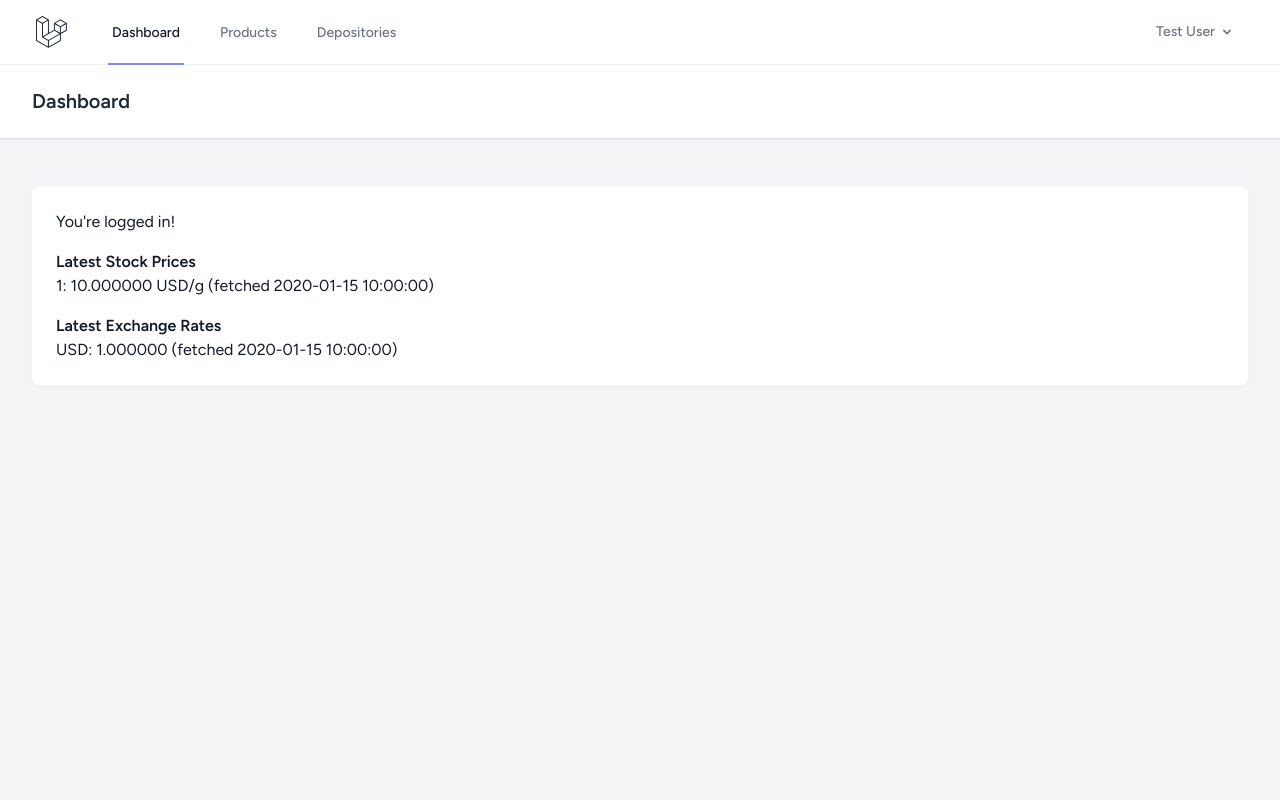
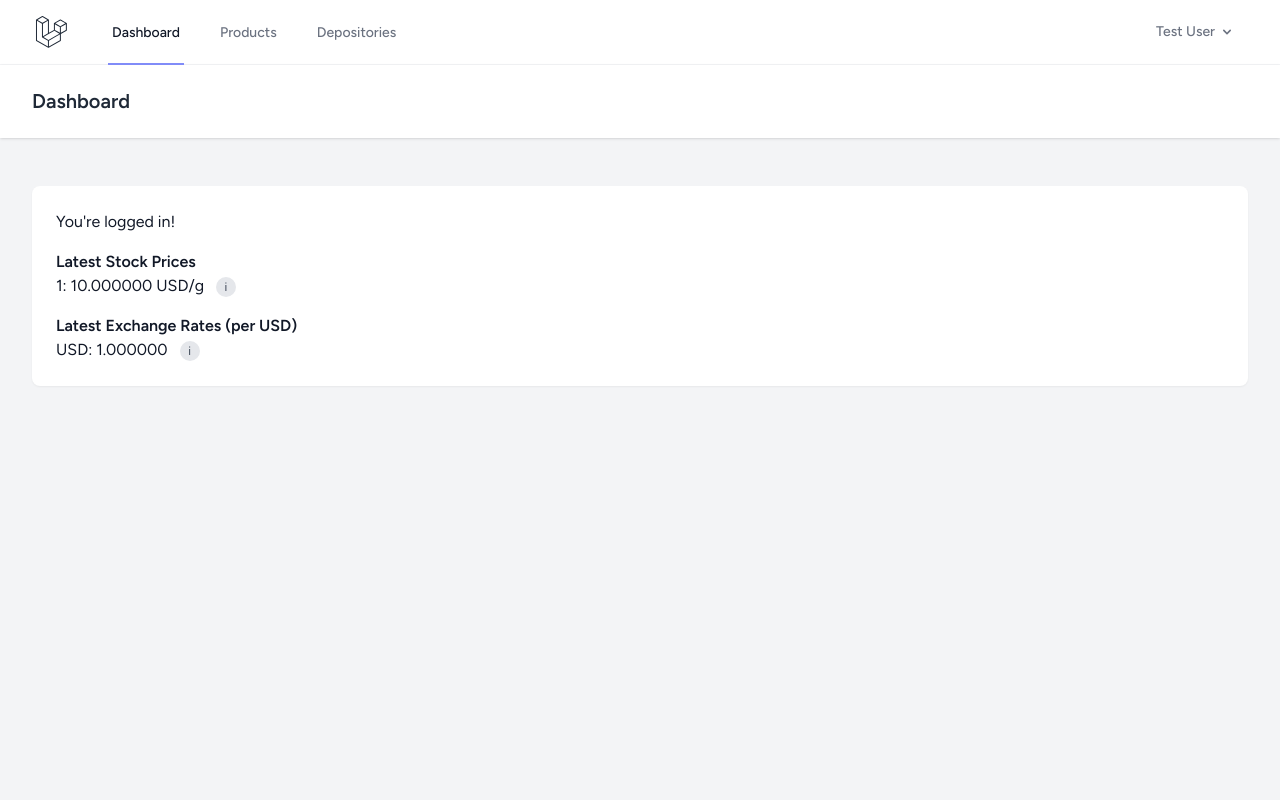
Before and after one commit to ammannbe/AurumStock, a Laravel app: page /dashboard in a window 1280 px wide. Run offline with Laravel 12, Linux system fonts and the light colour scheme; a user stored in the database is signed in; data comes from the database, SQL or seed files in the repository; tables that the repository leaves empty hold one stand-in row (values such as "Sample post"); style sheets or scripts are compiled from the project's sources; some libraries are stand-ins or nearby versions.

Commit message:
Implement DashboardController and update dashboard view with stock prices and exchange rates

```diff
--- /dev/null
+++ b/app/Http/Controllers/DashboardController.php
@@ -0,0 +1,25 @@
+<?php
+
+namespace App\Http\Controllers;
+
+use App\Models\Exchange;
+use App\Models\StockPrice;
+use Illuminate\Http\Request;
+
+class DashboardController extends Controller
+{
+    public function index()
+    {
+        $stockPrices = StockPrice::orderBy('fetched_at', 'desc')->limit(5)->get();
+
+        $currencies = ['CHF', 'EUR', 'GBP', 'USD'];
+        $exchanges = Exchange::whereIn('currency', $currencies)
+            ->orderBy('fetched_at', 'desc')
+            ->get()
+            ->unique('currency')
+            ->values()
+            ->take(5);
+
+        return view('dashboard', compact('stockPrices', 'exchanges'));
+    }
+}
--- a/resources/views/dashboard.blade.php
+++ b/resources/views/dashboard.blade.php
@@ -14,16 +14,40 @@
                         <h3 class="font-semibold">Latest Stock Prices</h3>
                         <ul>
                             @foreach($stockPrices as $sp)
-                                <li>{{ $sp->material }}: {{ $sp->price_usd_per_gram }} USD/g (fetched {{ $sp->fetched_at }})</li>
+                                <li>
+                                    {{ $sp->material }}: {{ $sp->price_usd_per_gram }} USD/g
+                                    <span class="relative inline-block ml-2 hidden md:inline-block group">
+                                        <span class="inline-flex items-center justify-center w-5 h-5 rounded-full bg-gray-200 text-gray-700 text-xs">i</span>
+                                        <div class="absolute left-1/2 transform -translate-x-1/2 mt-2 w-max bg-gray-800 text-white text-sm rounded py-1 px-2 opacity-0 group-hover:opacity-100 transition pointer-events-none">
+                                            Fetched {{ $sp->fetched_at }}
+                                        </div>
+                                    </span>
+                                    <details class="md:hidden inline-block ml-2">
+                                        <summary class="cursor-pointer text-sm text-blue-600">fetched</summary>
+                                        <div class="text-sm text-gray-700">Fetched {{ $sp->fetched_at }}</div>
+                                    </details>
+                                </li>
                             @endforeach
                         </ul>
                     </div>
 
                     <div class="mt-4">
-                        <h3 class="font-semibold">Latest Exchange Rates</h3>
+                        <h3 class="font-semibold">Latest Exchange Rates (per USD)</h3>
                         <ul>
                             @foreach($exchanges as $ex)
-                                <li>{{ $ex->currency }}: {{ $ex->value }} (fetched {{ $ex->fetched_at }})</li>
+                                <li>
+                                    {{ $ex->currency }}: {{ $ex->value }}
+                                    <span class="relative inline-block ml-2 hidden md:inline-block group">
+                                        <span class="inline-flex items-center justify-center w-5 h-5 rounded-full bg-gray-200 text-gray-700 text-xs">i</span>
+                                        <div class="absolute left-1/2 transform -translate-x-1/2 mt-2 w-max bg-gray-800 text-white text-sm rounded py-1 px-2 opacity-0 group-hover:opacity-100 transition pointer-events-none">
+                                            Fetched {{ $ex->fetched_at }}
+                                        </div>
+                                    </span>
+                                    <details class="md:hidden inline-block ml-2">
+                                        <summary class="cursor-pointer text-sm text-blue-600">fetched</summary>
+                                        <div class="text-sm text-gray-700">Fetched {{ $ex->fetched_at }}</div>
+                                    </details>
+                                </li>
                             @endforeach
                         </ul>
                     </div>
--- a/routes/web.php
+++ b/routes/web.php
@@ -4,20 +4,14 @@ use App\Http\Controllers\DepositoryController;
 use App\Http\Controllers\ProductController;
 use App\Http\Controllers\ProductExportController;
 use App\Http\Controllers\ProfileController;
-use App\Models\Exchange;
-use App\Models\StockPrice;
+use App\Http\Controllers\DashboardController;
 use Illuminate\Support\Facades\Route;
 
 Route::get('/', function () {
     return view('welcome');
 });
 
-Route::get('/dashboard', function () {
-    $stockPrices = StockPrice::orderBy('fetched_at', 'desc')->limit(5)->get();
-    $exchanges = Exchange::orderBy('fetched_at', 'desc')->limit(5)->get();
-
-    return view('dashboard', compact('stockPrices', 'exchanges'));
-})->middleware(['auth', 'verified'])->name('dashboard');
+Route::get('/dashboard', [DashboardController::class, 'index'])->middleware(['auth', 'verified'])->name('dashboard');
 
 Route::middleware('auth')->group(function () {
     Route::get('/profile', [ProfileController::class, 'edit'])->name('profile.edit');
```
Also changed, not shown: app/Http/Controllers/ProductController.php (+8 -2 lines), resources/views/products/_form.blade.php (+3 -15 lines), vite.config.js (+22 -1 lines).
